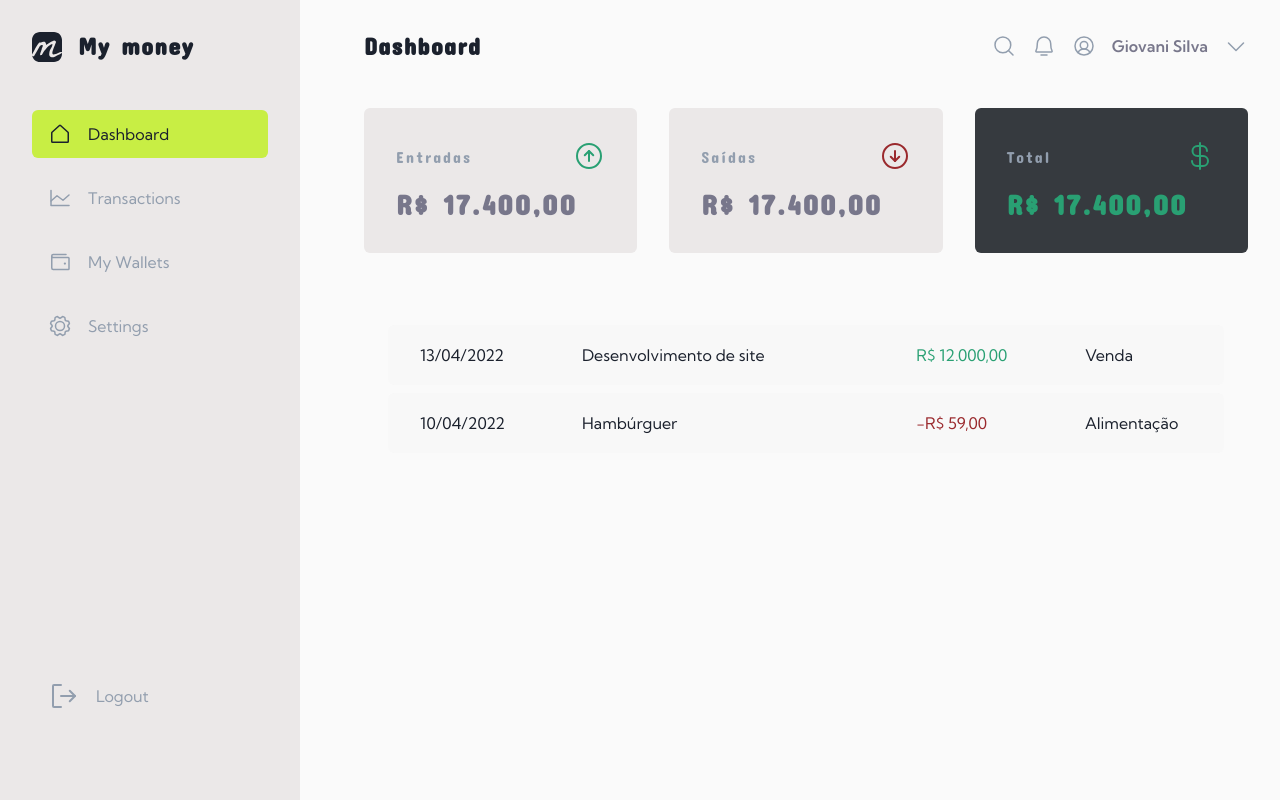
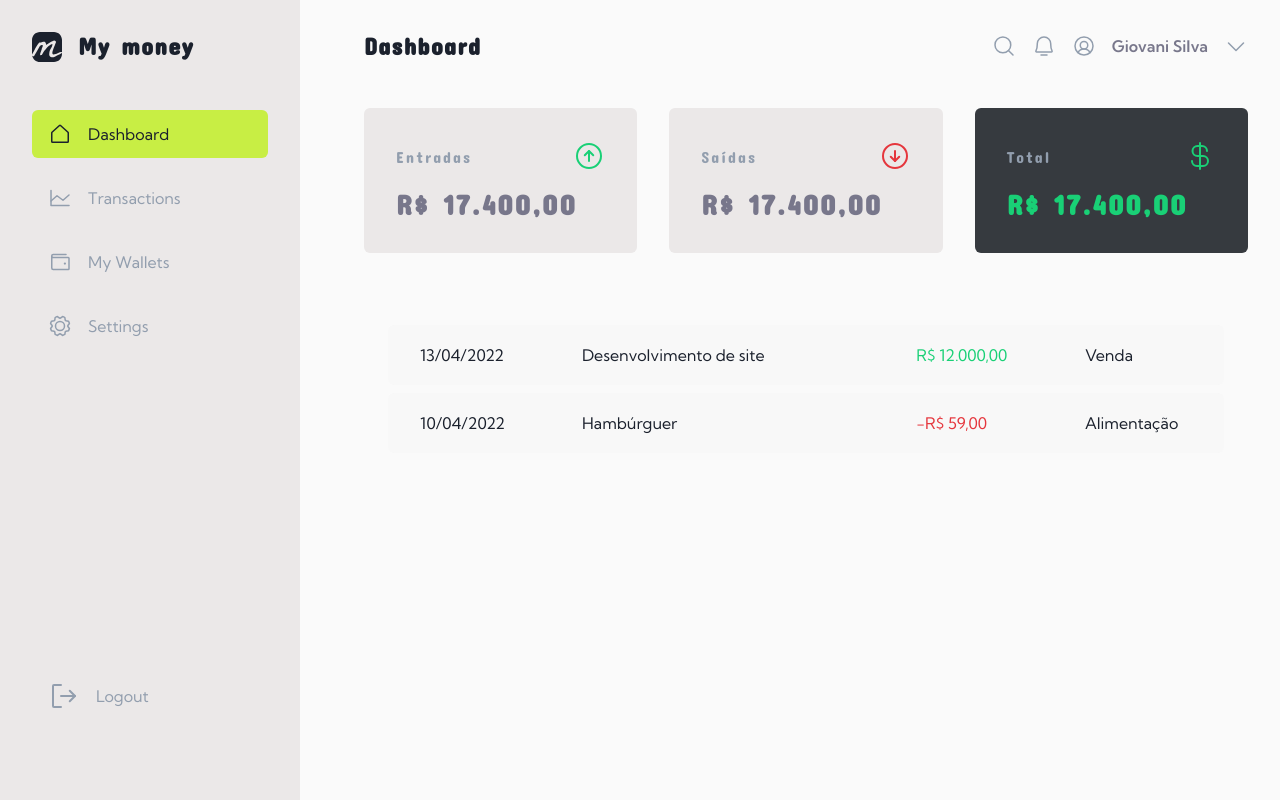
Before and after one commit to Giovani-Silva/my-money, a React (Vite) app: page / in a window 1280 px wide. Built offline with nearby package versions, Linux system fonts and the light colour scheme.

Commit message:
styles default and global ajustados

```diff
--- a/src/styles/global.ts
+++ b/src/styles/global.ts
@@ -8,7 +8,7 @@ export const GlobalStyle = createGlobalStyle`
   }
   :focus {
     outline: 0;
-    box-shadow: 0 0 0 2px ${(props) => props.theme['green-500']};
+    box-shadow: 0 0 0 2px ${(props) => props.theme['primary-600']};
   }
   body {
     background-color: ${(props) => props.theme['background-100']};
--- a/src/styles/themes/default.ts
+++ b/src/styles/themes/default.ts
@@ -17,16 +17,16 @@ export const defaultTheme = {
   'text-500': '#1B212D',
 
   'green-300': '#EEFEF2',
-  'green-400': '#19D076',
-  'green-500': '#29A073',
+  'green-500': '#19D076',
+  'green-600': '#29A073',
 
   'red-300': '#FFCFD0',
-  'red-400': '#E5363D',
-  'red-500': '#9A292D',
+  'red-500': '#E5363D',
+  'red-600': '#9A292D',
 
   'orange-300': '#FFF1E6',
-  'orange-400': '#F2994A',
-  'orange-500': '#A56126',
+  'orange-500': '#F2994A',
+  'orange-600': '#A56126',
 
   'font-default': " 'Kumbh Sans', sans-serif",
   'font-title': "'Concert One', cursive",
```
